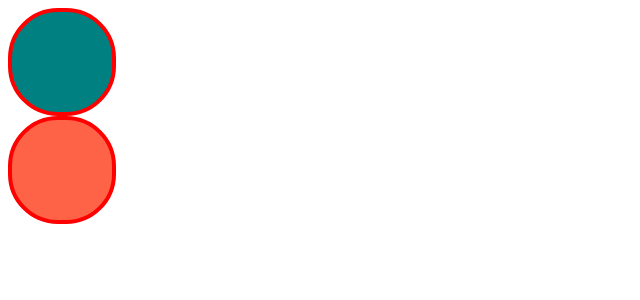
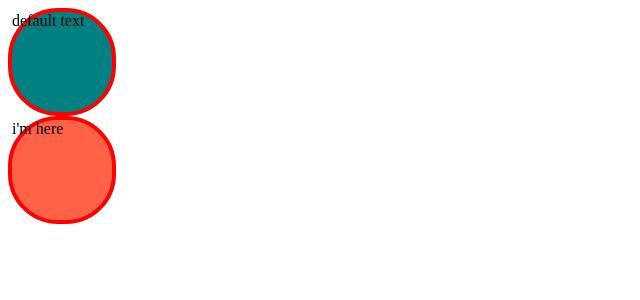
Before and after one commit to GUAJEGUICHAN/NC-STYLED-COMPONENTS-Practice, a React app: page / in a window 1280 px wide. Shown: the top 300 px of the page, without its empty margins (0-640 px from the left). Built offline with nearby package versions, Linux system fonts and the light colour scheme.

Commit message:
3.3: ⭐️optinal인 text값이 비어있을 때에 default값 넣어주기

```diff
--- a/src/components/App.tsx
+++ b/src/components/App.tsx
@@ -8,7 +8,7 @@ export default function App() {
   return (
     <div>
       <Circle bgColor="teal" />
-      <Circle bgColor="tomato" />
+      <Circle text="i'm here" bgColor="tomato" />
     </div>
   );
 }
--- a/src/components/Circle.tsx
+++ b/src/components/Circle.tsx
@@ -20,7 +20,7 @@ interface CircleProps {
   text?: string
 }
 
-export default function Circle({ bgColor, borderColor, text }: CircleProps) {
+export default function Circle({ bgColor, borderColor, text = "default text" }: CircleProps) {
   return <Container bgColor={bgColor} borderColor={borderColor ?? "red"} >
     {text}
   </Container>;
```
